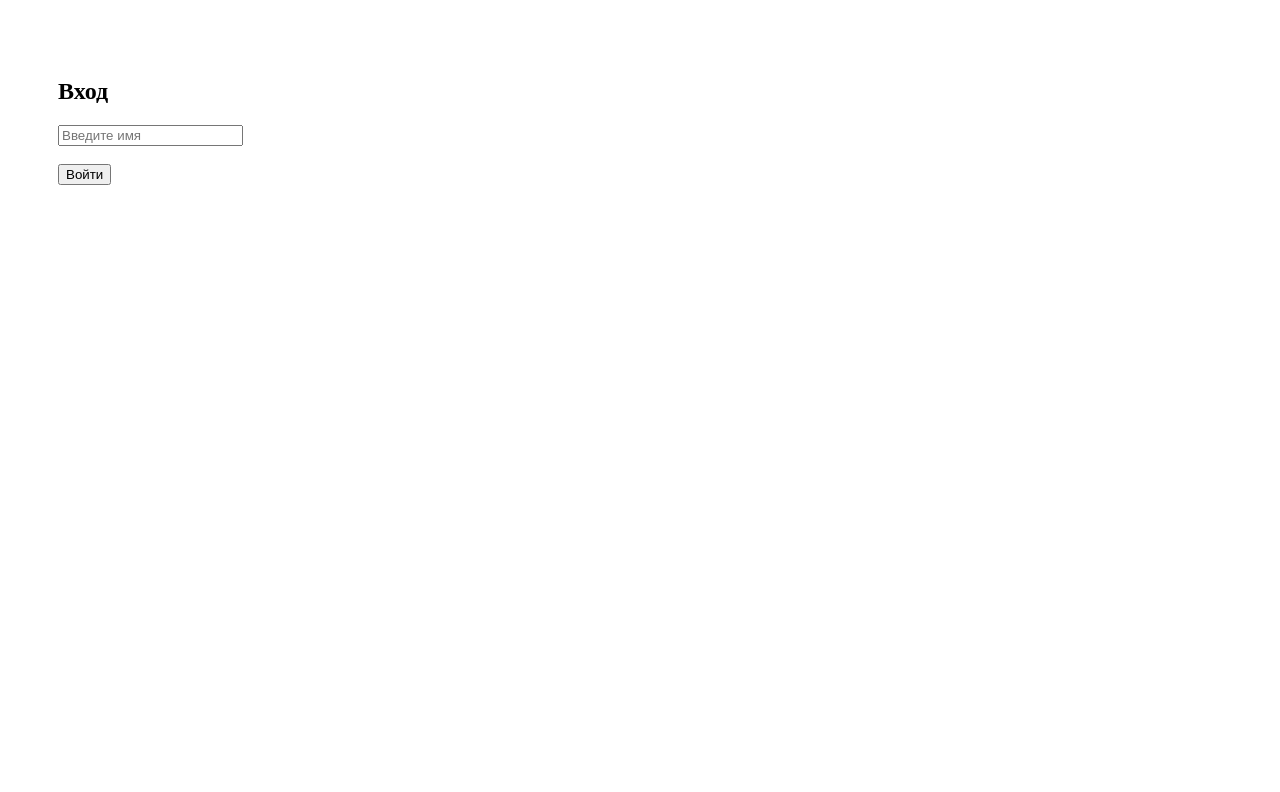
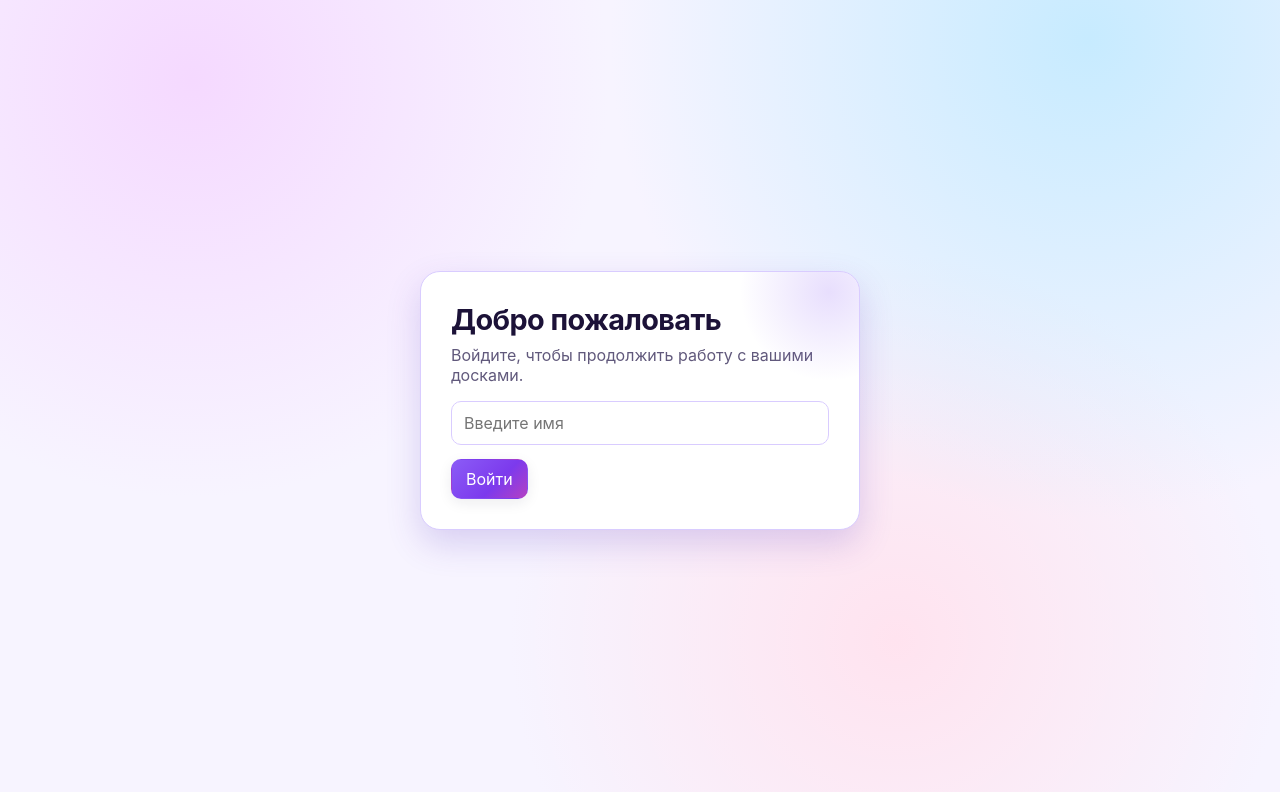
Before and after one commit to BigFuntic/Kanbam-desk, a React (Vite) app: page /login in a window 1280 px wide. Shown: the top 792 px of the page. Built offline with nearby package versions, Linux system fonts and the light colour scheme.

Commit message:
Enhance UI and functionality across multiple pages, including improved styling in index.css, modal integration for board and column creation, and refined layout in BoardPage and BoardsPage for better user experience.

```diff
--- a/src/index.css
+++ b/src/index.css
@@ -1,111 +1,288 @@
 :root {
-  --text: #6b6375;
-  --text-h: #08060d;
-  --bg: #fff;
-  --border: #e5e4e7;
-  --code-bg: #f4f3ec;
-  --accent: #aa3bff;
-  --accent-bg: rgba(170, 59, 255, 0.1);
-  --accent-border: rgba(170, 59, 255, 0.5);
-  --social-bg: rgba(244, 243, 236, 0.5);
-  --shadow:
-    rgba(0, 0, 0, 0.1) 0 10px 15px -3px, rgba(0, 0, 0, 0.05) 0 4px 6px -2px;
-
-  --sans: system-ui, 'Segoe UI', Roboto, sans-serif;
-  --heading: system-ui, 'Segoe UI', Roboto, sans-serif;
-  --mono: ui-monospace, Consolas, monospace;
-
-  font: 18px/145% var(--sans);
-  letter-spacing: 0.18px;
-  color-scheme: light dark;
-  color: var(--text);
-  background: var(--bg);
-  font-synthesis: none;
-  text-rendering: optimizeLegibility;
-  -webkit-font-smoothing: antialiased;
-  -moz-osx-font-smoothing: grayscale;
-
-  @media (max-width: 1024px) {
-    font-size: 16px;
-  }
+  --bg: #f7f4ff;
+  --surface: #ffffff;
+  --surface-soft: #f7fbff;
+  --surface-accent: #efe6ff;
+  --text-primary: #1c1238;
+  --text-secondary: #61597c;
+  --border: #d9ccff;
+  --primary: #7c3aed;
+  --primary-hover: #6d28d9;
+  --danger: #dc2626;
+  --success: #059669;
+  --shadow-sm: 0 4px 14px rgba(26, 31, 54, 0.08);
+  --shadow-md: 0 14px 34px rgba(88, 54, 189, 0.2);
+  --radius: 14px;
 }
 
-@media (prefers-color-scheme: dark) {
-  :root {
-    --text: #9ca3af;
-    --text-h: #f3f4f6;
-    --bg: #16171d;
-    --border: #2e303a;
-    --code-bg: #1f2028;
-    --accent: #c084fc;
-    --accent-bg: rgba(192, 132, 252, 0.15);
-    --accent-border: rgba(192, 132, 252, 0.5);
-    --social-bg: rgba(47, 48, 58, 0.5);
-    --shadow:
-      rgba(0, 0, 0, 0.4) 0 10px 15px -3px, rgba(0, 0, 0, 0.25) 0 4px 6px -2px;
-  }
-
-  #social .button-icon {
-    filter: invert(1) brightness(2);
-  }
+* {
+  box-sizing: border-box;
 }
 
 body {
   margin: 0;
+  font-family: "Inter", "Segoe UI", Roboto, Arial, sans-serif;
+  background:
+    radial-gradient(circle at 15% 10%, #f5d9ff 0, transparent 32%),
+    radial-gradient(circle at 85% 5%, #c7ebff 0, transparent 36%),
+    radial-gradient(circle at 70% 80%, #ffe3ef 0, transparent 35%),
+    var(--bg);
+  color: var(--text-primary);
 }
 
 #root {
-  width: 1126px;
-  max-width: 100%;
-  margin: 0 auto;
-  text-align: center;
-  border-inline: 1px solid var(--border);
-  min-height: 100svh;
-  display: flex;
-  flex-direction: column;
-  box-sizing: border-box;
+  min-height: 100vh;
 }
 
 h1,
-h2 {
-  font-family: var(--heading);
-  font-weight: 500;
-  color: var(--text-h);
+h2,
+h3 {
+  margin: 0;
+  color: var(--text-primary);
+  letter-spacing: -0.02em;
 }
 
-h1 {
-  font-size: 56px;
-  letter-spacing: -1.68px;
-  margin: 32px 0;
-  @media (max-width: 1024px) {
-    font-size: 36px;
-    margin: 20px 0;
-  }
-}
-h2 {
-  font-size: 24px;
-  line-height: 118%;
-  letter-spacing: -0.24px;
-  margin: 0 0 8px;
-  @media (max-width: 1024px) {
-    font-size: 20px;
-  }
-}
 p {
   margin: 0;
+  color: var(--text-secondary);
 }
 
-code,
-.counter {
-  font-family: var(--mono);
-  display: inline-flex;
-  border-radius: 4px;
-  color: var(--text-h);
+button,
+input,
+textarea {
+  font: inherit;
 }
 
-code {
-  font-size: 15px;
-  line-height: 135%;
-  padding: 4px 8px;
-  background: var(--code-bg);
+button {
+  border: 1px solid transparent;
+  border-radius: 10px;
+  padding: 9px 14px;
+  cursor: pointer;
+  transition: 0.2s ease;
 }
+
+button:focus-visible,
+input:focus-visible,
+textarea:focus-visible {
+  outline: 2px solid #c7d2fe;
+  outline-offset: 2px;
+}
+
+.page-shell {
+  max-width: 1120px;
+  margin: 0 auto;
+  padding: 24px;
+}
+
+.page-header {
+  display: flex;
+  align-items: center;
+  justify-content: space-between;
+  gap: 12px;
+  margin-bottom: 18px;
+}
+
+.page-title {
+  font-size: clamp(1.6rem, 3vw, 2.2rem);
+  font-weight: 800;
+}
+
+.page-subtitle {
+  margin-top: 6px;
+  font-size: 0.97rem;
+}
+
+.button-primary {
+  background: linear-gradient(135deg, #8b5cf6 0%, var(--primary) 60%, #ec4899 140%);
+  color: #fff;
+  box-shadow: var(--shadow-sm);
+}
+
+.button-primary:hover {
+  background: var(--primary-hover);
+  transform: translateY(-1px);
+}
+
+.button-secondary {
+  background: linear-gradient(180deg, #ffffff 0%, #f8f5ff 100%);
+  color: var(--text-primary);
+  border-color: var(--border);
+}
+
+.button-secondary:hover {
+  background: var(--surface-soft);
+}
+
+.button-danger {
+  background: #fff1f2;
+  color: var(--danger);
+  border-color: #fecdd3;
+}
+
+.button-danger:hover {
+  background: #ffe4e6;
+}
+
+.auth-layout {
+  min-height: 100vh;
+  display: grid;
+  place-items: center;
+  padding: 24px;
+}
+
+.auth-card {
+  width: min(440px, 100%);
+  background: var(--surface);
+  border: 1px solid var(--border);
+  border-radius: 20px;
+  padding: 30px;
+  box-shadow: var(--shadow-md);
+  position: relative;
+  overflow: hidden;
+}
+
+.auth-card::before {
+  content: "";
+  position: absolute;
+  width: 180px;
+  height: 180px;
+  right: -60px;
+  top: -70px;
+  background: radial-gradient(circle, rgba(139, 92, 246, 0.2) 0%, transparent 70%);
+  pointer-events: none;
+}
+
+.auth-card h2 {
+  font-size: 1.8rem;
+  margin-bottom: 8px;
+}
+
+.auth-field {
+  width: 100%;
+  margin-top: 16px;
+  margin-bottom: 14px;
+  background: #fff;
+  border: 1px solid var(--border);
+  border-radius: 10px;
+  padding: 11px 12px;
+}
+
+.boards-grid {
+  display: grid;
+  grid-template-columns: repeat(auto-fill, minmax(260px, 1fr));
+  gap: 14px;
+}
+
+.board-card {
+  background: linear-gradient(180deg, #ffffff 0%, #fbf9ff 100%);
+  border: 1px solid var(--border);
+  border-radius: var(--radius);
+  padding: 15px;
+  box-shadow: var(--shadow-sm);
+  display: flex;
+  flex-direction: column;
+  gap: 12px;
+}
+
+.board-card__title {
+  font-weight: 700;
+  cursor: pointer;
+  transition: color 0.2s ease;
+}
+
+.board-card__title:hover {
+  color: var(--primary);
+}
+
+.board-card__meta {
+  font-size: 0.86rem;
+}
+
+.board-card__actions {
+  display: flex;
+  gap: 8px;
+}
+
+.board-layout {
+  display: grid;
+  grid-auto-flow: column;
+  grid-auto-columns: minmax(270px, 290px);
+  gap: 14px;
+  overflow-x: auto;
+  padding-bottom: 10px;
+}
+
+.column {
+  background: linear-gradient(180deg, #ffffff 0%, var(--surface-soft) 100%);
+  border: 1px solid var(--border);
+  border-radius: var(--radius);
+  padding: 12px;
+  min-height: 300px;
+}
+
+.column-header {
+  display: flex;
+  justify-content: space-between;
+  align-items: center;
+  gap: 8px;
+  margin-bottom: 12px;
+}
+
+.card-item {
+  background: linear-gradient(180deg, #ffffff 0%, #faf8ff 100%);
+  border: 1px solid var(--border);
+  border-radius: 12px;
+  padding: 10px;
+  margin-top: 8px;
+  box-shadow: var(--shadow-sm);
+}
+
+.card-title {
+  font-weight: 700;
+}
+
+.card-meta {
+  margin-top: 8px;
+  font-size: 0.84rem;
+  color: var(--text-secondary);
+}
+
+.modal-overlay {
+  position: fixed;
+  inset: 0;
+  background: rgba(18, 23, 38, 0.5);
+  backdrop-filter: blur(2px);
+  display: grid;
+  place-items: center;
+  padding: 20px;
+  z-index: 10;
+}
+
+.modal-content {
+  width: min(540px, 100%);
+  background: var(--surface);
+  border-radius: 16px;
+  border: 1px solid var(--border);
+  box-shadow: var(--shadow-md);
+  padding: 18px;
+}
+
+.modal-content--compact {
+  width: min(420px, 100%);
+}
+
+.modal-field {
+  width: 100%;
+  margin-top: 10px;
+  border: 1px solid var(--border);
+  border-radius: 10px;
+  padding: 10px;
+  background: #fff;
+}
+
+.modal-actions {
+  display: flex;
+  justify-content: flex-end;
+  gap: 8px;
+  margin-top: 14px;
+}
--- a/src/main.jsx
+++ b/src/main.jsx
@@ -2,6 +2,7 @@ import React from 'react'
 import ReactDOM from 'react-dom/client'
 import App from './App.jsx'
 import { BrowserRouter } from "react-router-dom"
+import "./index.css";
 
 ReactDOM.createRoot(document.getElementById('root')).render(
   <BrowserRouter>
--- a/src/pages/BoardPage.jsx
+++ b/src/pages/BoardPage.jsx
@@ -14,6 +14,25 @@ function BoardPage() {
   const [isModalOpen, setIsModalOpen] = useState(false);
   const [selectedCard, setSelectedCard] = useState(null);
   const [modalMode, setModalMode] = useState("edit");
+  const [isColumnModalOpen, setIsColumnModalOpen] = useState(false);
+  const [newColumnTitle, setNewColumnTitle] = useState("");
+
+  const getNextCardId = (columns = []) => {
+    const maxCardId = columns.reduce((maxId, column) => {
+      const columnMax = (column.cards || []).reduce((innerMax, card) => {
+        return typeof card.id === "number" && card.id > innerMax ? card.id : innerMax;
+      }, 0);
+      return columnMax > maxId ? columnMax : maxId;
+    }, 0);
+    return maxCardId + 1;
+  };
+
+  const getNextColumnId = (columns = []) => {
+    const maxColumnId = columns.reduce((maxId, column) => {
+      return typeof column.id === "number" && column.id > maxId ? column.id : maxId;
+    }, 0);
+    return maxColumnId + 1;
+  };
 
   useEffect(() => {
     getBoards().then((data) => {
@@ -38,7 +57,7 @@ function BoardPage() {
 
   // 2. Функция добавления колонки
   const addColumn = () => {
-    const name = prompt("Название колонки");
+    const name = newColumnTitle.trim();
     if (!name) return;
 
     const data = JSON.parse(localStorage.getItem("boards")) || [];
@@ -46,18 +65,20 @@ function BoardPage() {
       if (b.id == id) {
         return {
           ...b,
-          columns: [...(b.columns || []), { id: Date.now(), title: name, cards: [] }]
+          columns: [...(b.columns || []), { id: getNextColumnId(b.columns), title: name, cards: [] }]
         };
       }
       return b;
     });
 
     saveAndUpdate(updated);
+    setNewColumnTitle("");
+    setIsColumnModalOpen(false);
   };
 
   const openCreateCardModal = (columnId) => {
     setSelectedCard({
-      id: Date.now(),
+      id: getNextCardId(board?.columns),
       title: "",
       description: "",
       deadline: "",
@@ -256,27 +277,34 @@ function BoardPage() {
 
   return (
     <DndContext onDragEnd={handleDragEnd}>
-      {
-    <div style={{ padding: 20 }}>
-      <h1>{board.title}</h1>
-      <button onClick={() => navigate("/")}>
-        ← Назад к доскам
+      <div className="page-shell">
+        <div className="page-header">
+          <div>
+            <h1 className="page-title">{board.title}</h1>
+            <p className="page-subtitle">Перетаскивайте карточки между колонками.</p>
+          </div>
+          <div className="board-card__actions">
+            <button className="button-secondary" onClick={() => navigate("/")}>
+              ← К доскам
             </button>
-      <button onClick={addColumn}>Добавить колонку</button>
+            <button className="button-primary" onClick={() => setIsColumnModalOpen(true)}>
+              Добавить колонку
+            </button>
+          </div>
+        </div>
 
-      <div style={{ display: "flex", gap: 10, marginTop: 20 }}>
+        <div className="board-layout">
           {board.columns?.map((col) => (
             <Column key={col.id} col={col}>
-
-          <button onClick={() => openCreateCardModal(col.id)}>
+              <button className="button-secondary" onClick={() => openCreateCardModal(col.id)}>
                 Добавить карточку
               </button>
 
-          <button onClick={() => deleteColumn(col.id)}>
+              <button className="button-danger" onClick={() => deleteColumn(col.id)}>
                 Удалить колонку
               </button>
 
-          <div style={{ marginTop: 10 }}>
+              <div>
                 {col.cards?.map((card) => (
                   <Card
                     key={card.id}
@@ -288,10 +316,10 @@ function BoardPage() {
                   />
                 ))}
               </div>
-
             </Column>
           ))}
         </div>
+
         {isModalOpen && (
           <Modal
             card={selectedCard}
@@ -300,8 +328,22 @@ function BoardPage() {
             onSave={saveCardChanges}
           />
         )}
+
+        {isColumnModalOpen && (
+          <NameModal
+            title="Добавить колонку"
+            value={newColumnTitle}
+            placeholder="Название колонки"
+            onChange={setNewColumnTitle}
+            onClose={() => {
+              setIsColumnModalOpen(false);
+              setNewColumnTitle("");
+            }}
+            onSave={addColumn}
+            saveLabel="Добавить"
+          />
+        )}
       </div>
-}
     </DndContext>
   );
 }
@@ -312,61 +354,57 @@ function Card({ card, col, editCard, deleteCard, openEditModal }) {
   });
 
   const style = {
-    border: "1px solid black",
-    padding: 5,
-    marginTop: 5,
-    background: "white",
     transform: transform
       ? `translate(${transform.x}px, ${transform.y}px)`
       : ""
   };
 
   return (
-    <div ref={setNodeRef} style={style}>
-
-      {/* 👇 DRAG ТОЛЬКО ЗДЕСЬ */}
+    <div ref={setNodeRef} style={style} className="card-item">
       <div
         {...listeners}
         {...attributes}
         style={{ cursor: "grab" }}
       >
-        <b onClick={() => editCard(col.id, card.id)}>
+        <span className="card-title" onClick={() => editCard(col.id, card.id)}>
           {card.title}
-        </b>
+        </span>
       </div>
 
       {card.images?.length > 0 && (
-        <div style={{ marginTop: 5 }}>
+        <div className="card-meta">
           {card.images.map((img, i) => (
-            <img key={i} src={img} width={50} style={{ marginRight: 5 }} />
+            <img key={i} src={img} width={50} style={{ marginRight: 5, borderRadius: 6 }} />
           ))}
         </div>
       )}
 
       <button
+        className="button-danger"
         onClick={(e) => {
           e.stopPropagation();
           deleteCard(col.id, card.id);
         }}
       >
-        ❌
+        Удалить
       </button>
 
       <button
+        className="button-secondary"
         onClick={(e) => {
           e.stopPropagation();
           openEditModal(card, col.id);
         }}
       >
-        ✏️
+        Редактировать
       </button>
 
       {card.description && (
-        <div style={{ fontSize: 12 }}>{card.description}</div>
+        <div className="card-meta">{card.description}</div>
       )}
 
       {card.deadline && (
-        <div style={{ fontSize: 12 }}>
+        <div className="card-meta">
           ⏰ {card.deadline}
         </div>
       )}
@@ -381,13 +419,11 @@ function Column({ col, children }) {
   return (
     <div
       ref={setNodeRef}
-      style={{
-        border: "1px solid gray",
-        padding: 10,
-        minWidth: 200
-      }}
+      className="column"
     >
+      <div className="column-header">
         <h3>{col.title}</h3>
+      </div>
       {children}
     </div>
   );
@@ -397,25 +433,14 @@ function Modal({ card, setCard, onClose, onSave }) {
   if (!card) return null;
 
   return (
-    <div style={{
-      position: "fixed",
-      top: 0,
-      left: 0,
-      right: 0,
-      bottom: 0,
-      background: "rgba(0,0,0,0.5)"
-    }}>
-      <div style={{
-        background: "white",
-        padding: 20,
-        margin: "100px auto",
-        width: 300
-      }}>
+    <div className="modal-overlay">
+      <div className="modal-content">
         <h3>
           {card.title ? "Редактировать карточку" : "Создать карточку"}
         </h3>
 
         <input
+          className="modal-field"
           value={card.title}
           onChange={(e) =>
             setCard({ ...card, title: e.target.value })
@@ -424,6 +449,7 @@ function Modal({ card, setCard, onClose, onSave }) {
         />
 
         <textarea
+          className="modal-field"
           value={card.description}
           onChange={(e) =>
             setCard({ ...card, description: e.target.value })
@@ -432,6 +458,7 @@ function Modal({ card, setCard, onClose, onSave }) {
         />
 
         <input
+          className="modal-field"
           type="file"
           multiple
           onChange={(e) => {
@@ -452,12 +479,13 @@ function Modal({ card, setCard, onClose, onSave }) {
           }}
         />
 
-        <div style={{ marginTop: 10 }}>
+        <div className="card-meta">
           {card.images?.map((img, index) => (
             <div key={index} style={{ position: "relative", marginBottom: 5 }}>
-              <img src={img} width={100} />
+              <img src={img} width={100} style={{ borderRadius: 8 }} />
 
               <button
+                className="button-danger"
                 onClick={() => {
                   const newImages = card.images.filter((_, i) => i !== index);
                   setCard({ ...card, images: newImages });
@@ -475,6 +503,7 @@ function Modal({ card, setCard, onClose, onSave }) {
         </div>
 
         <input
+          className="modal-field"
           value={card.deadline}
           onChange={(e) =>
             setCard({ ...card, deadline: e.target.value })
@@ -482,10 +511,33 @@ function Modal({ card, setCard, onClose, onSave }) {
           placeholder="Срок"
         />
 
-        <br /><br />
+        <div className="modal-actions">
+          <button className="button-secondary" onClick={onClose}>Закрыть</button>
+          <button className="button-primary" onClick={onSave}>Сохранить</button>
+        </div>
+      </div>
+    </div>
+  );
+}
 
-        <button onClick={onSave}>Сохранить</button>
-        <button onClick={onClose}>Закрыть</button>
+function NameModal({ title, value, placeholder, onChange, onClose, onSave, saveLabel }) {
+  return (
+    <div className="modal-overlay">
+      <div className="modal-content modal-content--compact">
+        <h3>{title}</h3>
+        <input
+          className="modal-field"
+          value={value}
+          onChange={(event) => onChange(event.target.value)}
+          placeholder={placeholder}
+          autoFocus
+        />
+        <div className="modal-actions">
+          <button className="button-secondary" onClick={onClose}>Отмена</button>
+          <button className="button-primary" onClick={onSave} disabled={!value.trim()}>
+            {saveLabel}
+          </button>
+        </div>
       </div>
     </div>
   );
--- a/src/pages/LoginPage.jsx
+++ b/src/pages/LoginPage.jsx
@@ -14,20 +14,20 @@ function LoginPage() {
   };
 
   return (
-    <div style={{ padding: 50 }}>
-      <h2>Вход</h2>
-
+    <div className="auth-layout">
+      <div className="auth-card">
+      <h2>Добро пожаловать</h2>
+      <p>Войдите, чтобы продолжить работу с вашими досками.</p>
       <input
+        className="auth-field"
         placeholder="Введите имя"
         value={name}
         onChange={(e) => setName(e.target.value)}
       />
-
-      <br /><br />
-
-      <button onClick={handleLogin}>
+      <button className="button-primary" onClick={handleLogin}>
         Войти
       </button>
+      </div>
     </div>
   );
 }
```
Also changed, not shown: src/pages/BoardsPage.jsx (+79 -21 lines). Lines whose indentation alone changed are shown as unchanged.
